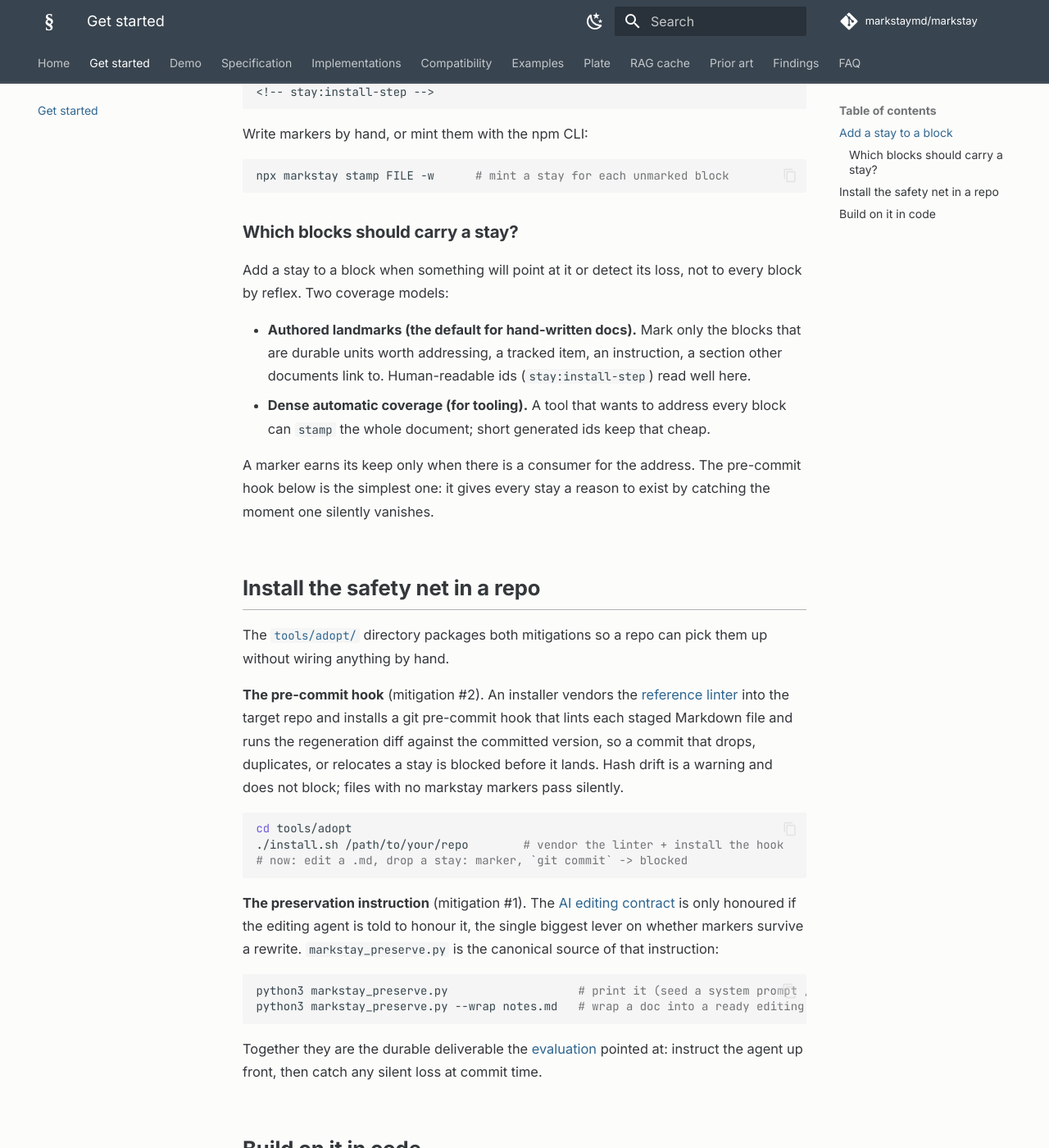
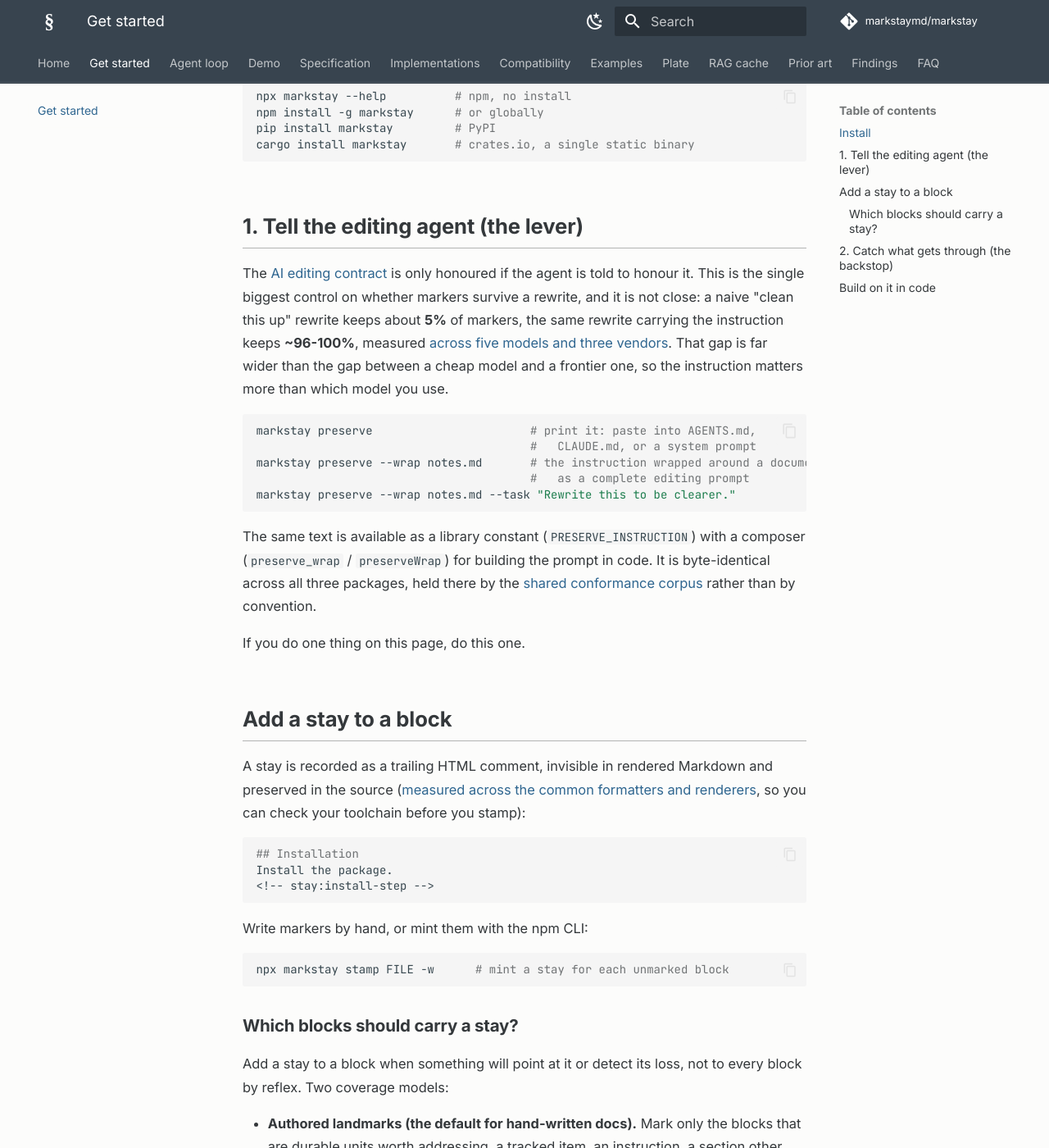
Before and after one commit to markstaymd/markstay, an MkDocs documentation site: the page built from docs/get-started.md, in a window 1280 px wide and 1400 px high, scrolled down 491 px. Shown: the whole window at 82% size. Built offline with MkDocs 1.6.1 and Material for MkDocs 9.7.7, drawn with Linux system fonts in a browser that asks for light colours; comment, search, counter and statistics services are not loaded; some of the changed text lies outside the part shown.

Commit message:
docs: lead with the preservation instruction, and document the agent loop
Get started now opens with `markstay preserve` and the measured reason to run it
(~5% marker survival naive, ~96-100% instructed), then presents the commit check as
the backstop it is. Previously the order was reversed and the instruction was only
reachable by cloning the tools tree and running a script; it ships in the npm, PyPI,
and crates.io packages now, so the page installs a CLI instead.

The commit-gate section wires into husky/lint-staged and the pre-commit framework,
which is how repos actually run hooks, with the bespoke installer kept as the
no-hook-manager fallback.

New Agent loop page covers the part that had no public home: check-worktree, why a
commit hook alone is late, and a worked case of 21 stays lost for 12 days inside a
406-line commit. It also explains why the baseline is resolved by stay id rather than
by filename, since a large rewrite is exactly when git stops seeing a rename, so a
filename-keyed check degrades precisely where it is needed.

Adds pymdownx.tabbed for the per-ecosystem wiring snippets.

Co-Authored-By: Claude Opus 5 (1M context) <noreply@anthropic.com>

````diff
--- /dev/null
+++ b/docs/agent-loop.md
@@ -0,0 +1,124 @@
+# The agent loop
+
+Most markstay adoption advice stops at "install a pre-commit hook". That advice is
+incomplete in a way worth being specific about, because the gap it leaves is exactly
+where real losses happen.
+
+A commit hook is a *backstop*. It reports a loss that already happened, at the moment
+you try to record it. Between the edit and the commit, the agent has moved on, its
+context is gone, and the person reviewing the block is reading a diff rather than
+watching a rewrite. This page is about closing that distance.
+
+!!! question "The question"
+    An agent rewrites a document and some `stay:` markers do not survive. What
+    actually notices, and how long does it take?
+
+## Three places to stand
+
+| where | verb | what it does |
+|---|---|---|
+| in the prompt, before the edit | `preserve` | prevents the loss |
+| after the edit, before the commit | `check-worktree` | reports it while the agent is still in the loop |
+| at the commit | `check-staged` | blocks it from being recorded |
+
+They are ordered by value, not by convenience. The
+[evaluation](evaluation.md) measured the first at roughly a twentyfold improvement in
+marker survival, and the
+[dogfood study](dogfood.md) found the third does not earn its keep as a *standalone*
+guard. Run all three if you can, but if you run one, run `preserve`.
+
+## What a real loss looked like
+
+The following is from a private documentation repo that had markstay installed and a
+pre-commit hook running. It is the case that produced the fixes described below.
+
+| | |
+|---|---|
+| stays lost in one commit | **21** |
+| time the loss sat undetected in a working tree | **12 days** |
+| size of the commit that recorded it | **406 lines** |
+| stays repo-wide, before and after | 1246 to 1128 |
+
+The document was rewritten wholesale by an agent session that never mentioned
+markstay, and the markers went with the prose. Nothing surfaced it for twelve days,
+because nothing looked until commit time, and by then the change was one file inside a
+large commit that read as an ordinary docs update.
+
+Two things went wrong, and only one of them was the hook.
+
+### The check that could not see a rename
+
+The hook resolved each document's baseline **by filename**: list the staged paths, ask
+git for the previous version at that path, compare. For a renamed file git reports
+only the new path, so the lookup for the old content failed, the baseline came back
+empty, and the regeneration diff never ran at all.
+
+The failure was invisible because the *other* half of the report still worked.
+Well-formedness findings need no baseline, so the hook still printed drift warnings
+and exited cleanly. It looked like a document that had been checked and passed. It was
+a document that had never been compared to anything.
+
+Lowering git's rename-detection threshold does not fix this. The real commit scored
+**2%** content similarity: at `-M50%` and `-M10%` git calls it a delete plus a create,
+and only at `-M1%` does it call it a rename, by which point every unrelated
+added/deleted pair in a commit looks like one too.
+
+That is structural rather than unlucky:
+
+!!! warning "The more a rewrite destroys, the less it looks like a rename"
+    The bigger the rewrite, the more stays it can drop, **and** the less content
+    similarity survives for git to match on. Content similarity is anti-correlated
+    with the failure mode, so a filename-keyed check degrades exactly where it is
+    needed most.
+
+The fix is the thing this specification is about. The baseline is now resolved **by
+stay id**: a modified path uses its own previous version, a rename uses the old path,
+and a file git reports as newly added is paired with the document deleted in the same
+commit that shares the most stay ids. A surviving id anchored the pairing at 2%
+similarity, where nothing content-based could have. An id that moved to a different
+document is reported as a *move* rather than a loss, which also stopped the check from
+blocking legitimate cross-file reorganisation.
+
+The hook had been keying identity by path, which is the one thing this specification
+says is not identity. It was the same failure class markstay exists to fix, one level
+up from the documents it was checking.
+
+### The check that was too late anyway
+
+The second problem is not a bug, and no amount of fixing the hook addresses it.
+
+Replaying the fixed check against the original commit reports all 21 dropped ids, so
+the hook would have blocked it. But the loss was already twelve days old by then. It
+had been sitting in a working tree since the session that caused it, and the person
+who could have said "no, keep those" had long since stopped thinking about that
+document.
+
+`check-worktree` exists for that gap. It runs the same comparison against the files on
+disk, staged or not, so an agent can run it as a post-edit step and get the answer
+while the rewrite is still on screen:
+
+```bash
+markstay check-worktree
+```
+
+Wire it wherever your agent finishes a turn. In Claude Code that is a `Stop` hook; in
+other harnesses it is whatever runs after a tool call completes. Two properties make
+this practical rather than annoying: it is inert in repos that have no stays, and it
+is worth suppressing repeat reports of an identical finding set within a session, so
+that a deliberate restructure cannot trap the agent in a loop.
+
+## What to take from this
+
+The honest summary is not "install the hook and you are safe".
+
+- **The instruction is the control.** It is the only one of the three that prevents
+  anything. Everything else reports.
+- **A backstop that reports success without having looked is worse than no backstop**,
+  because it converts an open question into a false answer. This one printed warnings
+  the whole time it was failing to compare anything.
+- **Latency is part of correctness.** A check that is right twelve days late did not
+  prevent the loss, it documented it.
+
+For the wiring, see [Get started](get-started.md). For the numbers behind the
+instruction, see the [marker survival study](evaluation.md) and the
+[public dogfood case study](dogfood.md).
--- a/docs/get-started.md
+++ b/docs/get-started.md
@@ -4,6 +4,45 @@ markstay is two things: a [specification](spec.md) and a set of
 [implementations](implementations.md) of it. Putting it to work in a repo is the two
 mandatory mitigations the [evaluation](evaluation.md) settled on, tell the editing
 agent to keep the markers, and catch any silent loss at commit time.
+
+They are not equal partners, so this page does them in the order the evidence puts
+them. The instruction prevents loss; the commit check only reports it afterwards.
+
+## Install
+
+Same CLI, same subcommands, three ecosystems. Pick whichever your repo already has.
+
+```bash
+npx markstay --help          # npm, no install
+npm install -g markstay      # or globally
+pip install markstay         # PyPI
+cargo install markstay       # crates.io, a single static binary
+```
+
+## 1. Tell the editing agent (the lever)
+
+The [AI editing contract](spec.md#ai-editing-contract) is only honoured if the agent
+is told to honour it. This is the single biggest control on whether markers survive a
+rewrite, and it is not close: a naive "clean this up" rewrite keeps about **5%** of
+markers, the same rewrite carrying the instruction keeps **~96-100%**, measured
+[across five models and three vendors](evaluation.md). That gap is far wider than the
+gap between a cheap model and a frontier one, so the instruction matters more than
+which model you use.
+
+```bash
+markstay preserve                       # print it: paste into AGENTS.md,
+                                        #   CLAUDE.md, or a system prompt
+markstay preserve --wrap notes.md       # the instruction wrapped around a document,
+                                        #   as a complete editing prompt
+markstay preserve --wrap notes.md --task "Rewrite this to be clearer."
+```
+
+The same text is available as a library constant (`PRESERVE_INSTRUCTION`) with a
+composer (`preserve_wrap` / `preserveWrap`) for building the prompt in code. It is
+byte-identical across all three packages, held there by the
+[shared conformance corpus](implementations.md) rather than by convention.
+
+If you do one thing on this page, do this one.
 
 ## Add a stay to a block
 
@@ -38,37 +77,69 @@ A marker earns its keep only when there is a consumer for the address. The
 pre-commit hook below is the simplest one: it gives every stay a reason to exist by
 catching the moment one silently vanishes.
 
-## Install the safety net in a repo
+## 2. Catch what gets through (the backstop)
 
-The [`tools/adopt/`](https://github.com/markstaymd/markstay/tree/master/tools/adopt)
-directory packages both mitigations so a repo can pick them up without wiring
-anything by hand.
+`check-staged` reads the commit you are about to make and compares each document
+against the version it is replacing, so a commit that drops, duplicates, or relocates
+a stay is blocked before it lands. Hash drift is a warning and never blocks; files
+with no markstay markers pass silently.
 
-**The pre-commit hook** (mitigation #2). An installer vendors the
-[reference linter](linter.md) into the target repo and installs a git pre-commit
-hook that lints each staged Markdown file and runs the regeneration diff against the
-committed version, so a commit that drops, duplicates, or relocates a stay is blocked
-before it lands. Hash drift is a warning and does not block; files with no markstay
-markers pass silently.
+It works on a commit rather than on files because catching a dropped stay means
+diffing against the same document *before* the edit, and only git knows what that
+was. It resolves each document's baseline by stay id rather than by filename, which
+is what makes it survive a rewrite git records as a delete plus a create. The
+[agent loop](agent-loop.md) page explains why that distinction decides whether the
+check works at all.
+
+Wire it into the hook manager your repo already runs.
+
+=== "npm (husky + lint-staged)"
+
+    ```jsonc
+    // package.json
+    {
+      "lint-staged": {
+        "*.{md,markdown}": "markstay check-staged"
+      }
+    }
+    ```
+
+    ```bash
+    # .husky/pre-commit
+    npx lint-staged
+    ```
+
+=== "Python (pre-commit framework)"
+
+    ```yaml
+    # .pre-commit-config.yaml
+    repos:
+      - repo: https://github.com/markstaymd/markstay-py
+        rev: v0.5.0
+        hooks:
+          - id: markstay
+    ```
+
+Either way: edit a `.md`, drop a `stay:` marker, `git commit` is blocked.
+
+There is also `check-worktree`, the same check against the files on disk whether or
+not they are staged. That is the one to run as an agent's post-edit step, because it
+reports the loss while the agent is still in the loop rather than at the next commit.
+See [the agent loop](agent-loop.md).
+
+If your repo has neither hook manager, the
+[`tools/adopt/`](https://github.com/markstaymd/markstay/tree/master/tools/adopt)
+installer vendors the [reference linter](linter.md) and writes a plain git
+pre-commit hook, with no npm or pip dependency:
 
 ```bash
 cd tools/adopt
-./install.sh /path/to/your/repo        # vendor the linter + install the hook
-# now: edit a .md, drop a stay: marker, `git commit` -> blocked
+./install.sh /path/to/your/repo
 ```
 
-**The preservation instruction** (mitigation #1). The
-[AI editing contract](spec.md#ai-editing-contract) is only honoured if the editing
-agent is told to honour it, the single biggest lever on whether markers survive a
-rewrite. `markstay_preserve.py` is the canonical source of that instruction:
-
-```bash
-python3 markstay_preserve.py                   # print it (seed a system prompt / AGENTS.md)
-python3 markstay_preserve.py --wrap notes.md   # wrap a doc into a ready editing prompt
-```
-
-Together they are the durable deliverable the [evaluation](evaluation.md) pointed
-at: instruct the agent up front, then catch any silent loss at commit time.
+Together the two mitigations are the durable deliverable the
+[evaluation](evaluation.md) pointed at: instruct the agent up front, then catch any
+silent loss at commit time.
 
 ## Build on it in code
 
--- a/mkdocs.yml
+++ b/mkdocs.yml
@@ -55,6 +55,8 @@ markdown_extensions:
       anchor_linenums: true
   - pymdownx.superfences
   - pymdownx.details
+  - pymdownx.tabbed:
+      alternate_style: true
 
 plugins:
   - search
@@ -62,6 +64,7 @@ plugins:
 nav:
   - Home: index.md
   - Get started: get-started.md
+  - Agent loop: agent-loop.md
   - Demo: demo.md
   - Specification: spec.md
   - Implementations: implementations.md
````
